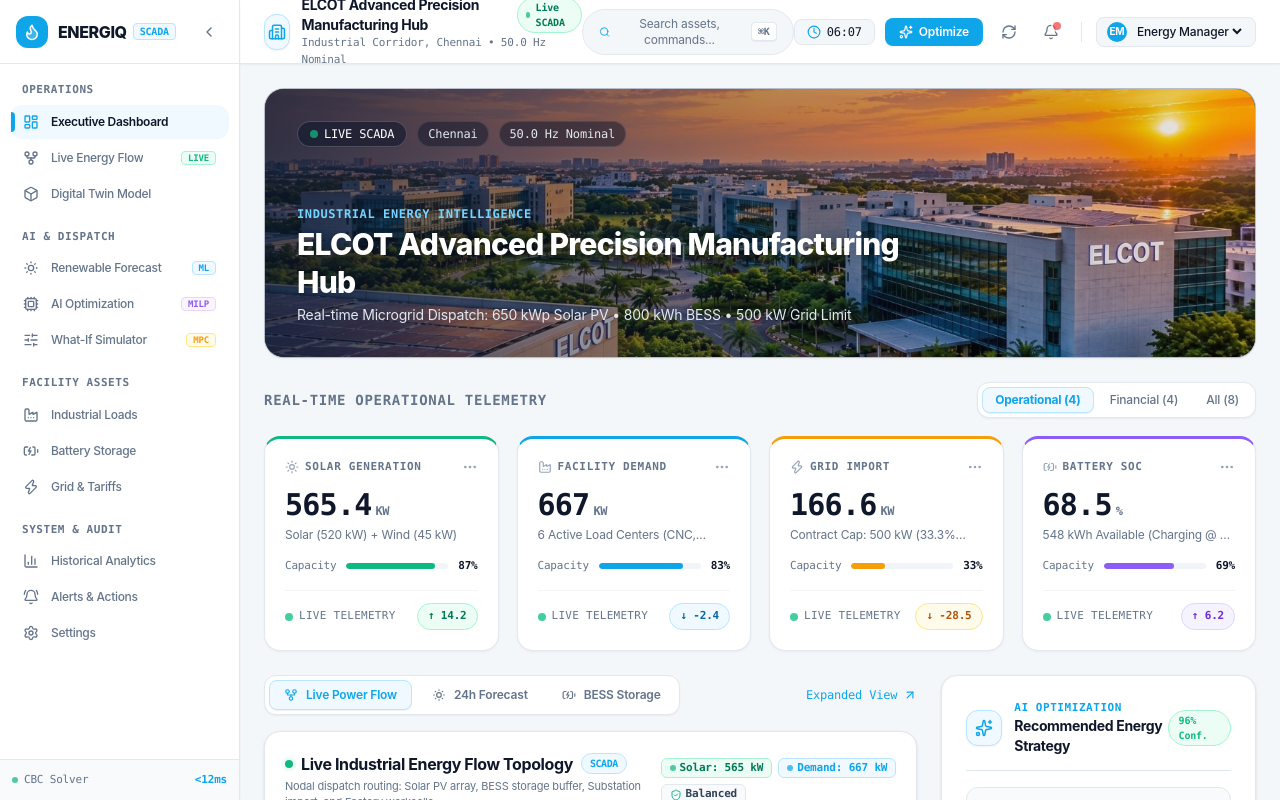
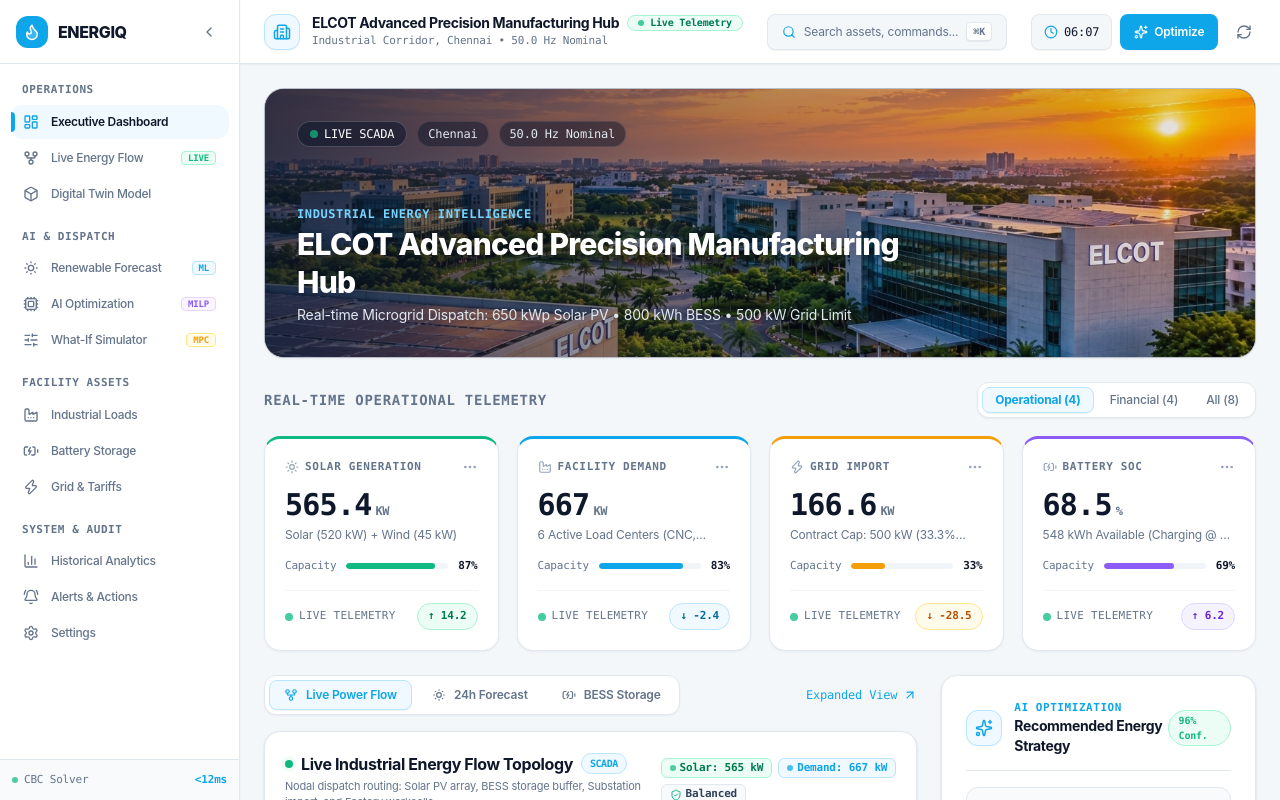
Before and after one commit to Mugilan-md/ENERGIQ, a React (Vite) app in the folder frontend/: page / in a window 1280 px wide. Built offline with nearby package versions, Linux system fonts and the light colour scheme; no server answers.

Commit message:
fix(layout): align navbar with uniform control heights, centered search, and clean telemetry badge

```diff
--- a/frontend/src/components/layout/Sidebar.tsx
+++ b/frontend/src/components/layout/Sidebar.tsx
@@ -109,9 +109,6 @@ export const Sidebar: React.FC<SidebarProps> = ({
               <span className="font-extrabold text-base text-[#0F172A] tracking-tight font-sans">
                 ENERGIQ
               </span>
-              <span className="text-[10px] font-bold px-1.5 py-0.2 rounded bg-sky-50 text-[#0EA5E9] font-mono border border-sky-200">
-                SCADA
-              </span>
             </div>
           )}
         </div>
--- a/frontend/src/components/layout/TopBar.tsx
+++ b/frontend/src/components/layout/TopBar.tsx
@@ -47,50 +47,50 @@ export const TopBar: React.FC<TopBarProps> = ({
   }, []);
 
   return (
-    <header className="sticky top-0 z-30 h-16 bg-white border-b border-[#E2E8F0] px-6 flex items-center justify-between text-[#0F172A] transition-colors shadow-xs">
-      {/* Left: Clean Plant Identity & SCADA Status */}
-      <div className="flex items-center gap-4">
-        <div className="flex items-center gap-3">
-          <div className="w-9 h-9 rounded-xl bg-sky-50 border border-sky-200 text-[#0EA5E9] flex items-center justify-center shadow-xs">
+    <header className="sticky top-0 z-30 h-16 bg-white border-b border-[#E2E8F0] px-5 sm:px-6 flex items-center justify-between text-[#0F172A] transition-colors shadow-xs gap-4">
+      {/* Left: Clean Plant Identity & Telemetry Status */}
+      <div className="flex items-center gap-3 shrink-0">
+        <div className="w-9 h-9 rounded-xl bg-sky-50 border border-sky-200 text-[#0EA5E9] flex items-center justify-center shadow-xs shrink-0">
           <Building2 className="w-4.5 h-4.5" />
         </div>
-          <div>
-            <div className="flex items-center gap-2.5">
-              <h1 className="text-sm font-bold text-[#0F172A] tracking-tight font-sans">
+        <div className="min-w-0">
+          <div className="flex items-center gap-2">
+            <h1 className="text-sm font-bold text-[#0F172A] tracking-tight font-sans truncate">
               {plant ? plant.name : 'ELCOT Advanced Precision Manufacturing Hub'}
             </h1>
-              <span className="inline-flex items-center gap-1.5 px-2 py-0.5 rounded-full bg-emerald-50 text-emerald-700 border border-emerald-200 text-[10px] font-mono font-semibold">
-                <span className="w-1.5 h-1.5 rounded-full bg-[#10B981] animate-pulse" />
-                Live SCADA
+            <span className="shrink-0 inline-flex items-center gap-1.5 px-2.5 py-0.5 rounded-full bg-emerald-50 text-emerald-700 border border-emerald-200 text-[10px] font-mono font-semibold whitespace-nowrap leading-none">
+              <span className="w-1.5 h-1.5 rounded-full bg-emerald-500 animate-pulse" />
+              Live Telemetry
             </span>
           </div>
-            <p className="text-[11px] text-[#64748B] font-mono">
+          <p className="text-[11px] text-[#64748B] font-mono truncate">
             {plant ? plant.location : 'Chennai Zone 4'} • 50.0 Hz Nominal
           </p>
         </div>
       </div>
-      </div>
 
-      {/* Center: Clean Light Search Bar */}
+      {/* Center: Clean Search Bar Centered with Equal Margins */}
+      <div className="flex-1 hidden md:flex justify-center max-w-md mx-2">
         {onOpenCommandPalette && (
           <button
             onClick={onOpenCommandPalette}
-          className="hidden md:flex items-center gap-2.5 px-4 py-1.5 bg-[#F4F7FA] hover:bg-slate-100 border border-[#E2E8F0] hover:border-slate-300 rounded-full text-xs text-[#64748B] transition-all cursor-pointer w-72 justify-between"
+            className="w-full flex items-center justify-between gap-2 px-3.5 h-9 bg-[#F4F7FA] hover:bg-slate-100 border border-[#E2E8F0] hover:border-slate-300 rounded-lg text-xs text-[#64748B] transition-all cursor-pointer shadow-2xs"
           >
-          <div className="flex items-center gap-2">
-            <Search className="w-3.5 h-3.5 text-[#0EA5E9]" />
-            <span className="font-sans text-xs">Search assets, commands...</span>
+            <div className="flex items-center gap-2 min-w-0">
+              <Search className="w-3.5 h-3.5 text-[#0EA5E9] shrink-0" />
+              <span className="font-sans text-xs truncate">Search assets, commands...</span>
             </div>
-          <kbd className="text-[10px] font-mono font-semibold px-1.5 py-0.5 rounded bg-white text-[#64748B] border border-[#E2E8F0] shadow-2xs">
+            <kbd className="text-[10px] font-mono font-semibold px-1.5 py-0.5 rounded bg-white text-[#64748B] border border-[#E2E8F0] shadow-2xs shrink-0">
               ⌘K
             </kbd>
           </button>
         )}
+      </div>
 
-      {/* Right: Clean SaaS Action Controls */}
-      <div className="flex items-center gap-2.5">
+      {/* Right: Clean Action Controls with Uniform Heights (h-9) and Balanced Spacing */}
+      <div className="flex items-center gap-2 shrink-0">
         {/* Live Clock Chip */}
-        <div className="hidden lg:flex items-center gap-1.5 px-3 py-1 bg-[#F4F7FA] border border-[#E2E8F0] rounded-lg text-xs font-mono text-[#0F172A]">
+        <div className="hidden lg:flex items-center gap-1.5 px-3 h-9 bg-[#F4F7FA] border border-[#E2E8F0] rounded-lg text-xs font-mono text-[#0F172A] shadow-2xs">
           <Clock className="w-3.5 h-3.5 text-[#0EA5E9]" />
           <span>{timeStr || '12:00'}</span>
         </div>
@@ -99,7 +99,7 @@ export const TopBar: React.FC<TopBarProps> = ({
         {onTriggerOptimize && (
           <button
             onClick={onTriggerOptimize}
-            className="flex items-center gap-1.5 px-3.5 py-1.5 bg-[#0EA5E9] hover:bg-[#0284C7] text-white rounded-lg text-xs font-semibold shadow-xs transition-colors cursor-pointer"
+            className="flex items-center gap-1.5 px-3.5 h-9 bg-[#0EA5E9] hover:bg-[#0284C7] text-white rounded-lg text-xs font-semibold shadow-xs transition-colors cursor-pointer shrink-0"
             title="Solve Automated MILP Optimization"
           >
             <Sparkles className="w-3.5 h-3.5" />
@@ -111,7 +111,7 @@ export const TopBar: React.FC<TopBarProps> = ({
         <button
           onClick={onRefresh}
           disabled={isRefreshing}
-          className="p-2 text-[#64748B] hover:text-[#0F172A] hover:bg-slate-100 rounded-lg transition-colors cursor-pointer"
+          className="w-9 h-9 flex items-center justify-center text-[#64748B] hover:text-[#0F172A] hover:bg-slate-100 rounded-lg border border-transparent hover:border-[#E2E8F0] transition-colors cursor-pointer shrink-0"
           title="Sync Telemetry"
         >
           <RefreshCw className={clsx('w-4 h-4', isRefreshing && 'animate-spin text-[#0EA5E9]')} />
@@ -120,7 +120,7 @@ export const TopBar: React.FC<TopBarProps> = ({
         {/* Alerts Bell */}
         <button
           onClick={onOpenAlerts}
-          className="relative p-2 text-[#64748B] hover:text-[#0F172A] hover:bg-slate-100 rounded-lg transition-colors cursor-pointer"
+          className="relative w-9 h-9 flex items-center justify-center text-[#64748B] hover:text-[#0F172A] hover:bg-slate-100 rounded-lg border border-transparent hover:border-[#E2E8F0] transition-colors cursor-pointer shrink-0"
           title="System Alerts"
         >
           <Bell className="w-4 h-4" />
@@ -129,11 +129,13 @@ export const TopBar: React.FC<TopBarProps> = ({
           )}
         </button>
 
-        {/* User Role Pill */}
-        <div className="h-5 w-px bg-[#E2E8F0] mx-1" />
-        <div className="flex items-center gap-1.5 bg-[#F4F7FA] border border-[#E2E8F0] rounded-lg px-2.5 py-1">
-          <div className="w-5 h-5 rounded-full bg-[#0EA5E9] text-white flex items-center justify-center text-[10px] font-bold">
-            EM
+        {/* Divider */}
+        <div className="h-5 w-px bg-[#E2E8F0] mx-0.5 shrink-0" />
+
+        {/* User Role Selector */}
+        <div className="flex items-center gap-1.5 bg-[#F4F7FA] border border-[#E2E8F0] rounded-lg px-2.5 h-9 shadow-2xs shrink-0">
+          <div className="w-5 h-5 rounded-full bg-[#0EA5E9] text-white flex items-center justify-center text-[10px] font-bold shrink-0">
+            {currentRole === 'ADMIN' ? 'AD' : currentRole === 'OPERATOR' ? 'OP' : 'EM'}
           </div>
           <select
             value={currentRole}
```
Lines whose indentation alone changed are shown as unchanged.
